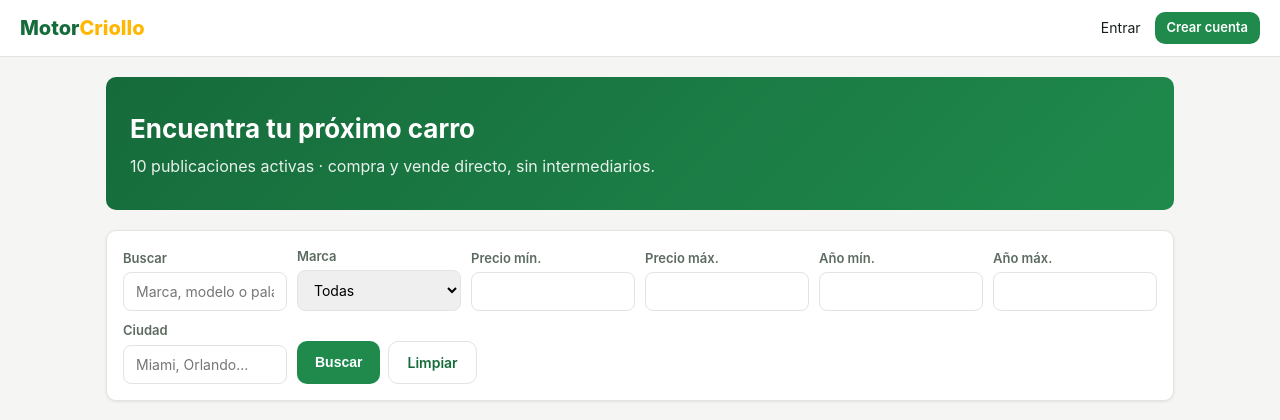
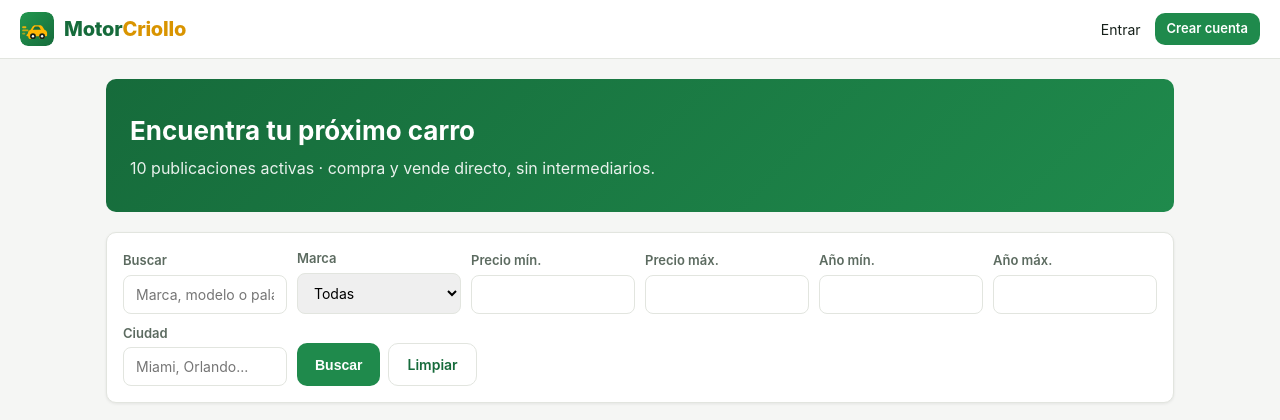
Before and after one commit to tecnologiameridahd-debug/motorcriollo, a FastAPI app: page / in a window 1280 px wide. Shown: the top 420 px of the page. Run offline with FastAPI, Linux system fonts and the light colour scheme; data comes from the database, SQL or seed files in the repository.

Commit message:
Agregar logo/ícono de marca MotorCriollo y favicon

```diff
--- a/static/style.css
+++ b/static/style.css
@@ -39,13 +39,18 @@ img { max-width: 100%; display: block; }
 }
 
 .brand {
+  display: flex;
+  align-items: center;
+  gap: 10px;
   font-size: 20px;
   font-weight: 800;
   color: var(--green-dark) !important;
   text-decoration: none !important;
 }
+.brand-mark { border-radius: 8px; flex: none; }
+.brand-word { letter-spacing: -0.01em; }
 .brand-motor { color: var(--green-dark); }
-.brand-criollo { color: var(--accent); }
+.brand-criollo { color: #d99400; }
 
 .nav { display: flex; align-items: center; gap: 14px; font-size: 14px; }
 .nav a { color: var(--text); }
--- a/templates/base.html
+++ b/templates/base.html
@@ -6,12 +6,16 @@
 <meta name="theme-color" content="#1f8a4c" />
 <title>{% block title %}MotorCriollo{% endblock %}</title>
 <meta name="description" content="Compra y vende carros usados cerca de ti." />
-<link rel="stylesheet" href="/static/style.css?v=1" />
+<link rel="icon" type="image/svg+xml" href="/static/icon.svg" />
+<link rel="stylesheet" href="/static/style.css?v=2" />
 {% block extra_head %}{% endblock %}
 </head>
 <body>
 <header class="topbar">
-  <a class="brand" href="/"><span class="brand-motor">Motor</span><span class="brand-criollo">Criollo</span></a>
+  <a class="brand" href="/">
+    <img class="brand-mark" src="/static/icon.svg" width="34" height="34" alt="" />
+    <span class="brand-word"><span class="brand-motor">Motor</span><span class="brand-criollo">Criollo</span></span>
+  </a>
   <nav class="nav">
     {% if me %}
       <a href="/publicar">Publicar</a>
```
Also changed, not shown: static/icon.svg (added).
